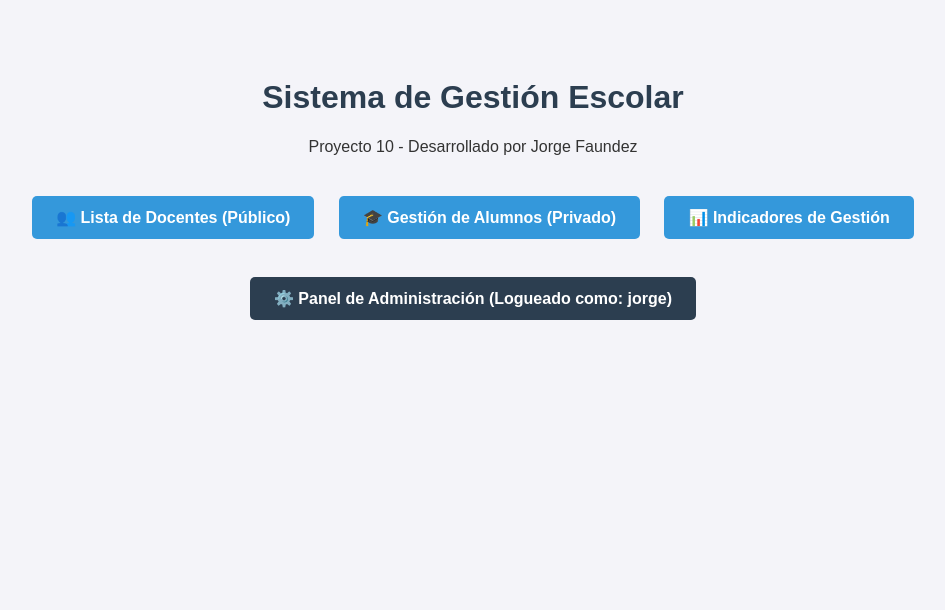
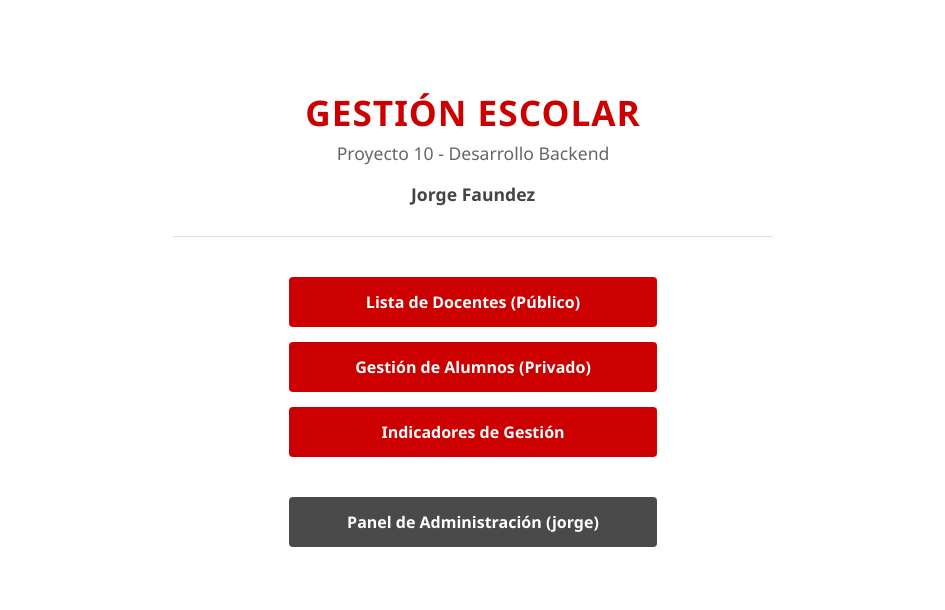
Before and after one commit to jorgefaundezgallardo-source/Gestion_escolar, a Django app: page / in a window 1280 px wide. Shown: the top 610 px of the page, without its empty margins (167-1112 px from the left). Run offline with Django 5.2, Linux system fonts and the light colour scheme; a user stored in the database is signed in.

Commit message:
Actualizacion diseño institucional en bienvenida

```diff
--- a/templates/bienvenida.html
+++ b/templates/bienvenida.html
@@ -5,49 +5,91 @@
     <title>Gestión Escolar - Inicio</title>
     <style>
         body {
-            font-family: Arial, sans-serif;
-            background-color: #f4f4f9;
+            font-family: 'Segoe UI', Roboto, Helvetica, Arial, sans-serif;
+            background-color: #ffffff;
             text-align: center;
-            padding: 50px;
-            color: #333;
+            padding: 8vh 20px;
+            color: #333333;
+            margin: 0;
         }
-        h1 { color: #2c3e50; }
-        .botones { margin-top: 30px; }
+        .header-container {
+            margin-bottom: 30px;
+        }
+        h1 {
+            color: #cc0000; /* Rojo institucional */
+            font-size: 2.2rem;
+            margin-bottom: 5px;
+            font-weight: 700;
+            text-transform: uppercase;
+            letter-spacing: 1px;
+        }
+        p {
+            font-size: 1.1rem;
+            color: #666666;
+            margin-top: 5px;
+        }
+        .student-name {
+            font-weight: bold;
+            color: #444;
+        }
+        .botones {
+            margin-top: 40px;
+            display: flex;
+            flex-direction: column;
+            align-items: center;
+            gap: 15px;
+        }
         .btn {
             display: inline-block;
-            padding: 12px 24px;
-            margin: 10px;
-            background-color: #3498db;
+            padding: 14px 24px;
+            width: 320px;
+            background-color: #cc0000; /* Rojo principal */
             color: white;
             text-decoration: none;
-            border-radius: 5px;
-            font-weight: bold;
-            transition: 0.3s;
+            border-radius: 4px; /* Bordes menos redondeados, más formales */
+            font-weight: 600;
+            font-size: 1rem;
+            transition: background-color 0.2s;
+            border: none;
         }
-        .btn:hover { background-color: #2980b9; }
-        .btn-admin { background-color: #2c3e50; }
-        .btn-admin:hover { background-color: #1a252f; }
+        .btn:hover {
+            background-color: #990000;
+        }
+        .btn-admin {
+            background-color: #4a4a4a; /* Gris grafito */
+            margin-top: 25px;
+        }
+        .btn-admin:hover {
+            background-color: #2b2b2b;
+        }
+        hr {
+            border: 0;
+            height: 1px;
+            background: #e0e0e0;
+            width: 60%;
+            max-width: 600px;
+            margin: 30px auto;
+        }
     </style>
 </head>
 <body>
-    <h1>Sistema de Gestión Escolar</h1>
-    <p>Proyecto 10 - Desarrollado por Jorge Faundez</p>
+    <div class="header-container">
+        <h1>Gestión Escolar</h1>
+        <p>Proyecto 10 - Desarrollo Backend</p>
+        <p class="student-name">Jorge Faundez</p>
+    </div>
 
-<div class="botones">
-        <!-- El CRUD de Docentes siempre se ve porque es de acceso público -->
-        <a href="/api/docentes/" class="btn">👥 Lista de Docentes (Público)</a>
+    <hr>
 
-        <!-- Lógica de Django: Si el usuario inició sesión, ve los botones privados -->
+    <div class="botones">
+        <a href="/api/docentes/" class="btn">Lista de Docentes (Público)</a>
+
         {% if user.is_authenticated %}
-            <a href="/api/alumnos/" class="btn">🎓 Gestión de Alumnos (Privado)</a>
-            <a href="/api/registros/indicadores/" class="btn">📊 Indicadores de Gestión</a>
-            <br><br>
-            <a href="/admin/" class="btn btn-admin">⚙️ Panel de Administración (Logueado como: {{ user.username }})</a>
-
-        <!-- Si el usuario NO ha iniciado sesión, solo ve el botón para loguearse -->
+            <a href="/api/alumnos/" class="btn">Gestión de Alumnos (Privado)</a>
+            <a href="/api/registros/indicadores/" class="btn">Indicadores de Gestión</a>
+            <a href="/admin/" class="btn btn-admin">Panel de Administración ({{ user.username }})</a>
         {% else %}
-            <br><br>
-            <a href="/admin/" class="btn btn-admin">🔑 Iniciar Sesión para Administrar</a>
+            <a href="/admin/" class="btn btn-admin">Iniciar Sesión para Administrar</a>
         {% endif %}
     </div>
 </body>
```
